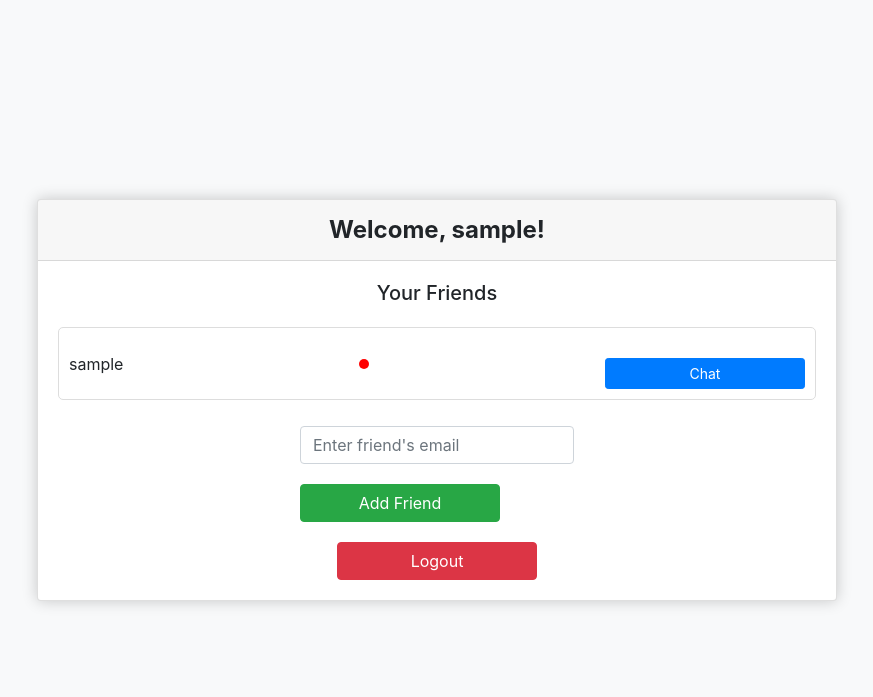
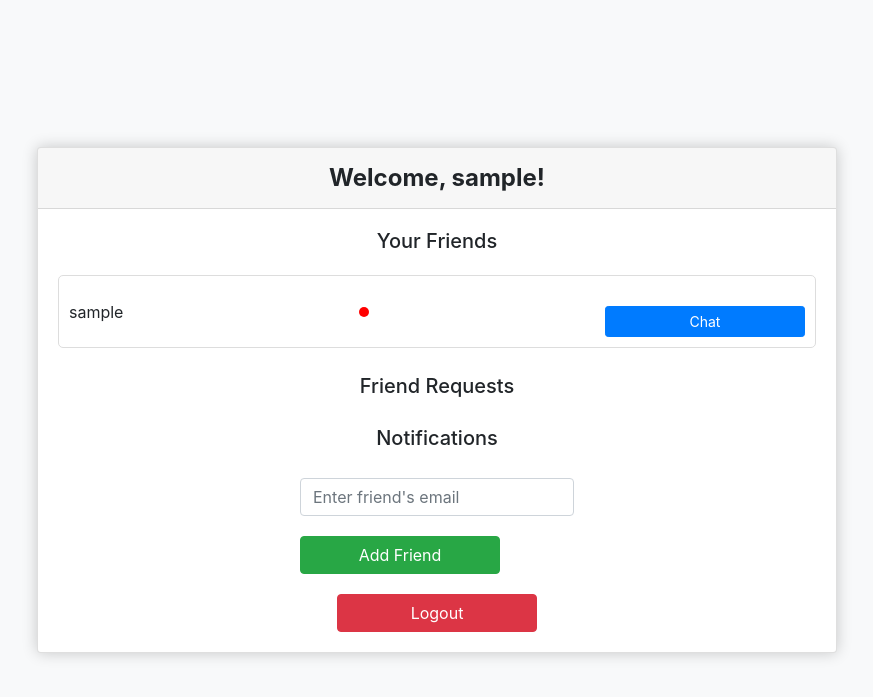
Before and after one commit to furkaneness/talkie, a Flask app: page /home in a window 1280 px wide. Shown: the top 697 px of the page, without its empty margins (203-1076 px from the left). Run offline with Flask 2, Linux system fonts and the light colour scheme; a user stored in the database is signed in; tables that the repository leaves empty hold one stand-in row (values such as "Sample post"); some libraries are stand-ins or nearby versions.

Commit message:
Changed html

```diff
--- a/chat-app/templates/home.html
+++ b/chat-app/templates/home.html
@@ -35,12 +35,16 @@
             width: 100%;
             max-width: 200px;
         }
-        .friends-list {
+        .friends-list,
+        .friend-requests,
+        .notifications {
             list-style: none;
             padding: 0;
             width: 100%;
         }
-        .friends-list li {
+        .friends-list li,
+        .friend-requests li,
+        .notifications li {
             padding: 10px;
             margin: 10px 0;
             background-color: #fff;
@@ -64,11 +68,55 @@
         }
     </style>
     <script src="https://cdn.socket.io/4.0.0/socket.io.min.js"></script>
-    <script type="text/javascript" charset="utf-8">
+</head>
+<body>
+    <div class="card">
+        <div class="card-header">Welcome, {{ current_user.username }}!</div>
+        <div class="card-body">
+            <h5 class="card-title">Your Friends</h5>
+            <ul class="friends-list">
+                {% for friend in friends %}
+                    <li>
+                        {{ friend.friend_user.username }}
+                        <span id="status-{{ friend.friend_id }}" class="status-indicator offline"></span>
+                        <a href="{{ url_for('chat', friend_id=friend.friend_id) }}" class="btn btn-primary btn-sm">Chat</a>
+                    </li>
+                {% endfor %}
+            </ul>
+            <h5 class="card-title">Friend Requests</h5>
+            <ul class="friend-requests">
+                {% for request in friend_requests %}
+                    <li>
+                        {{ request.sender.username }}
+                        <div>
+                            <a href="{{ url_for('respond_friend_request', request_id=request.id, response='accept') }}" class="btn btn-success btn-sm">Accept</a>
+                            <a href="{{ url_for('respond_friend_request', request_id=request.id, response='reject') }}" class="btn btn-danger btn-sm">Reject</a>
+                        </div>
+                    </li>
+                {% endfor %}
+            </ul>
+            <h5 class="card-title">Notifications</h5>
+            <ul id="notification-list" class="notifications">
+                {% for notification in notifications %}
+                    <li>{{ notification.message }} <button onclick="removeNotification(this)">Dismiss</button></li>
+                {% endfor %}
+            </ul>
+            <form method="POST" action="{{ url_for('add_friend') }}">
+                <div class="form-group">
+                    <input type="email" name="email" class="form-control" placeholder="Enter friend's email" required>
+                </div>
+                <button type="submit" class="btn btn-success btn-block">Add Friend</button>
+            </form>
+            <a href="{{ url_for('logout') }}" class="btn btn-danger btn-block">Logout</a>
+        </div>
+    </div>
+
+    <script type="text/javascript">
         document.addEventListener('DOMContentLoaded', (event) => {
             var socket = io('http://localhost:5000');  // Yerel IP adresi veya sunucu IP adresi
+            var currentUserId = {{ current_user.id | tojson | safe }};
             socket.on('connect', function() {
-                socket.emit('online', {user_id: {{ current_user.id }}});
+                socket.emit('online', {user_id: currentUserId});
             });
             socket.on('user_status', function(data) {
                 var userId = data.user_id;
@@ -84,32 +132,21 @@
                     }
                 }
             });
+            socket.on('new_notification', function(data) {
+                if (data.user_id === currentUserId) {
+                    var notificationList = document.getElementById('notification-list');
+                    var newNotification = document.createElement('li');
+                    newNotification.innerHTML = `${data.message} <button onclick="removeNotification(this)">Dismiss</button>`;
+                    notificationList.appendChild(newNotification);
+                }
+            });
         });
+
+        function removeNotification(button) {
+            button.parentElement.remove();
+        }
     </script>
-</head>
-<body>
-    <div class="card">
-        <div class="card-header">Welcome, {{ current_user.username }}!</div>
-        <div class="card-body">
-            <h5 class="card-title">Your Friends</h5>
-            <ul class="friends-list">
-                {% for friend in friends %}
-                    <li>
-                        {{ friend.friend_user.username }}
-                        <span id="status-{{ friend.friend_id }}" class="status-indicator offline"></span>
-                        <a href="{{ url_for('chat', friend_id=friend.friend_id) }}" class="btn btn-primary btn-sm">Chat</a>
-                    </li>
-                {% endfor %}
-            </ul>
-            <form method="POST" action="{{ url_for('add_friend') }}">
-                <div class="form-group">
-                    <input type="email" name="email" class="form-control" placeholder="Enter friend's email" required>
-                </div>
-                <button type="submit" class="btn btn-success btn-block">Add Friend</button>
-            </form>
-            <a href="{{ url_for('logout') }}" class="btn btn-danger btn-block">Logout</a>
-        </div>
-    </div>
+
     <script src="https://code.jquery.com/jquery-3.5.1.slim.min.js"></script>
     <script src="https://cdn.jsdelivr.net/npm/@popperjs/core@2.9.2/dist/umd/popper.min.js"></script>
     <script src="https://stackpath.bootstrapcdn.com/bootstrap/4.5.2/js/bootstrap.min.js"></script>
```
